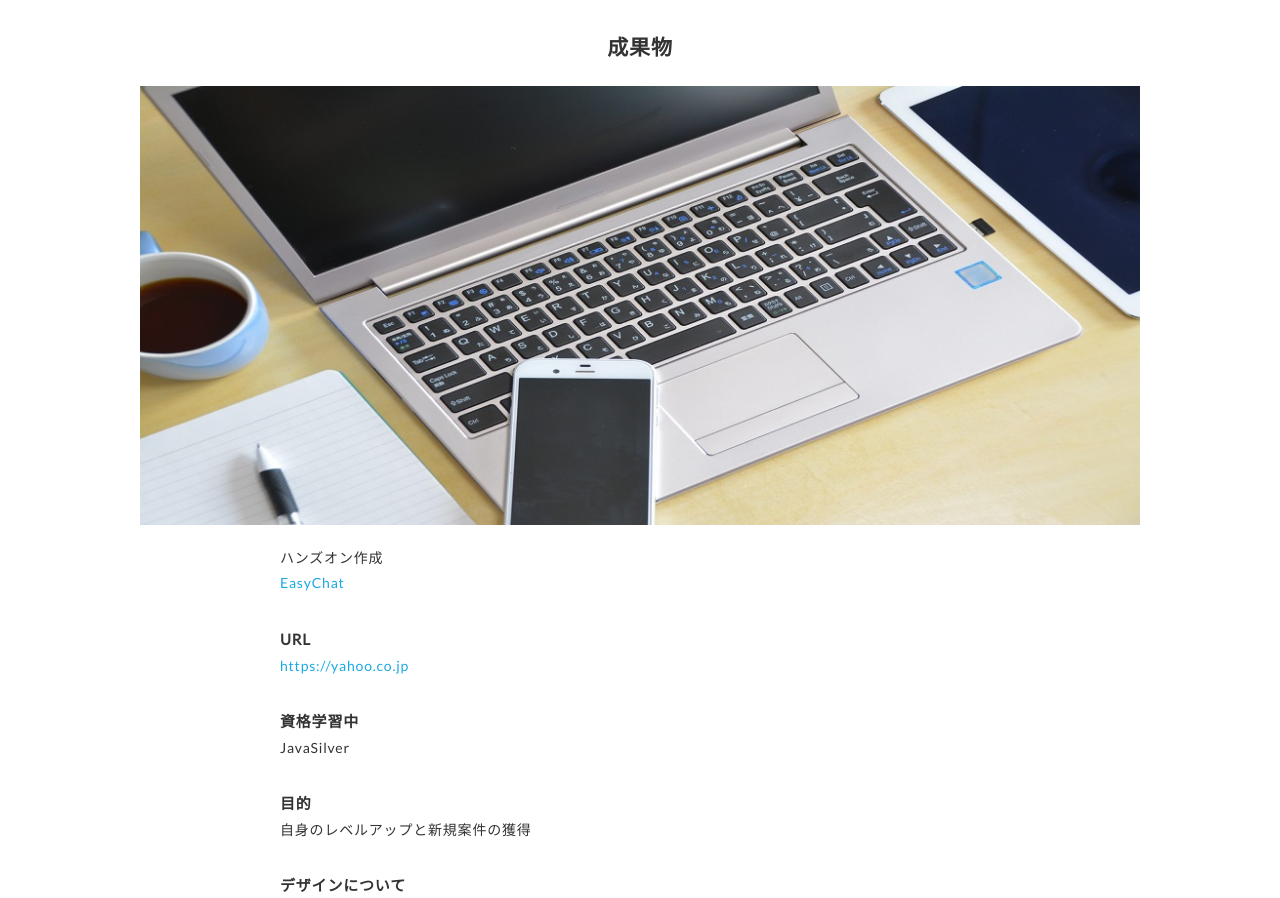
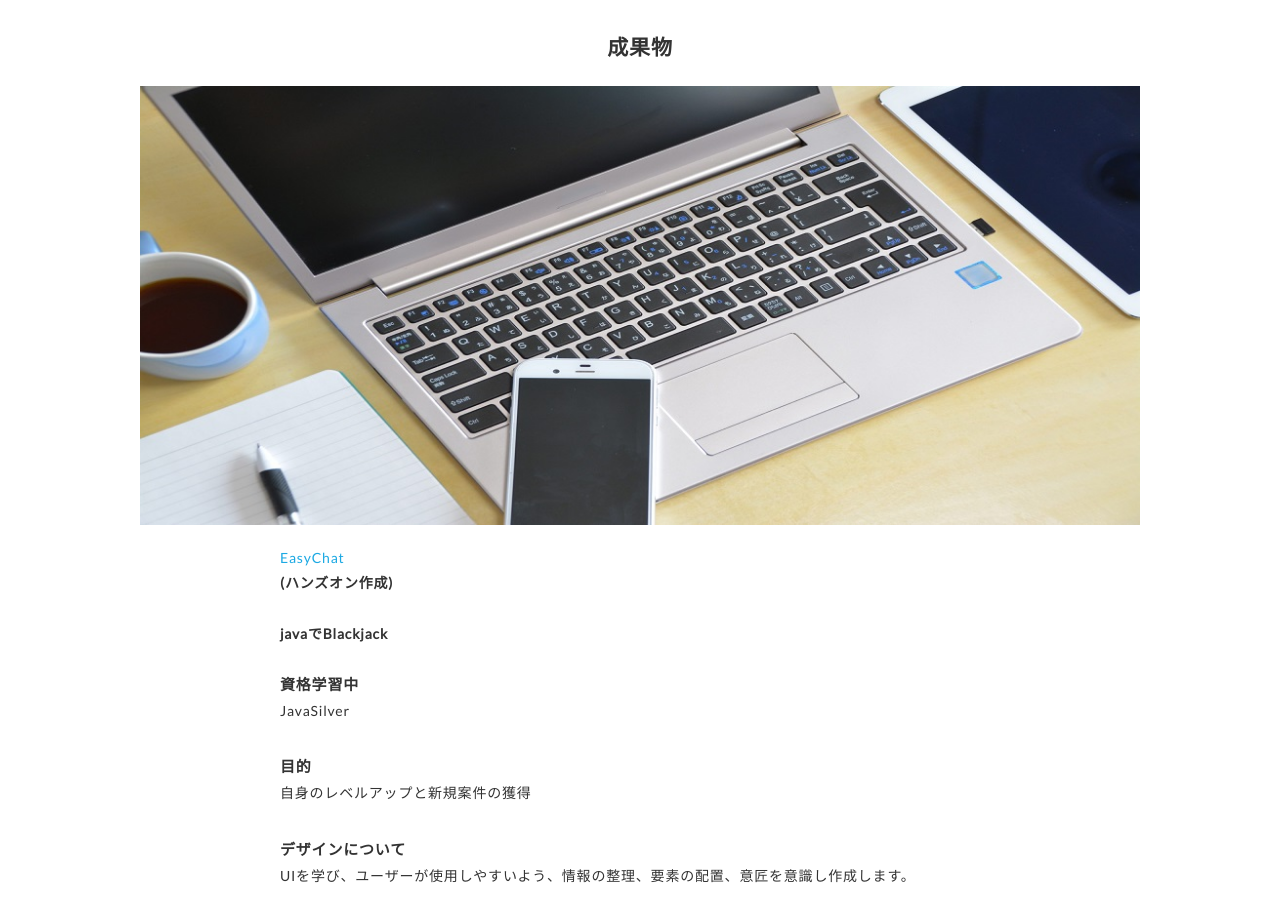
Before and after one commit to dafu1985/Daisuke1.github.io, a plain HTML site: page study.html in a window 1280 px wide. Shown: the part 202-1100 px from the top of the page. Drawn offline with nearby package versions, Linux system fonts and the light colour scheme.

Commit message:
成果物修正

```diff
--- a/study.html
+++ b/study.html
@@ -54,12 +54,8 @@
             <img src="img/studys.jpg" alt="">
           </p>
           <div class="article-body">
-            <p>
-            ハンズオン作成<br>
-            <a href="https://chatserviceproject.web.app/">EasyChat</a>
-            </p>
-            <h3 class="article-info-title">URL</h3>
-            <p><a href="https://yahoo.co.jp" target="_blank" rel="noopener">https://yahoo.co.jp</a></p>
+            <a href="https://chatserviceproject.web.app/">EasyChat</a><h4>(ハンズオン作成)</h4><br>
+            <h4>javaでBlackjack</h4><br>
 
             <h3 class="article-info-title">資格学習中</h3>
             <p>JavaSilver</p>
```
